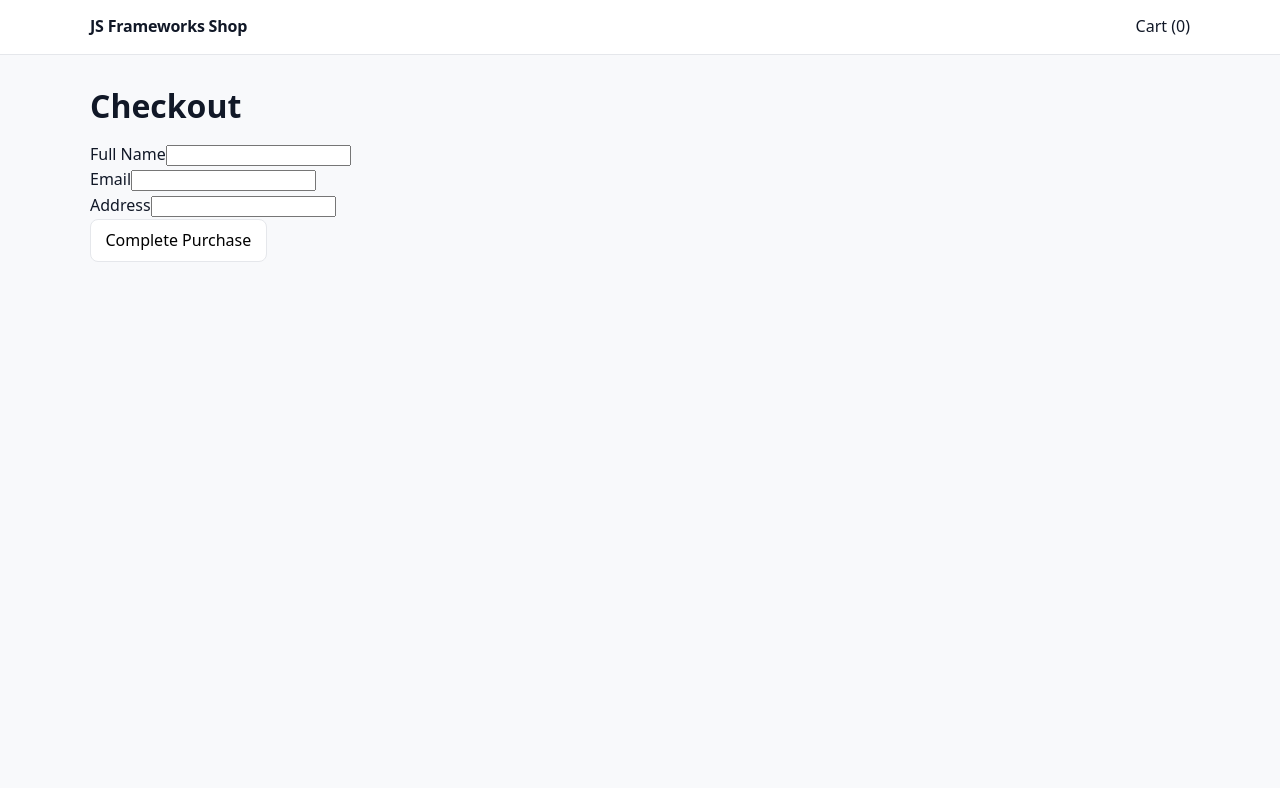
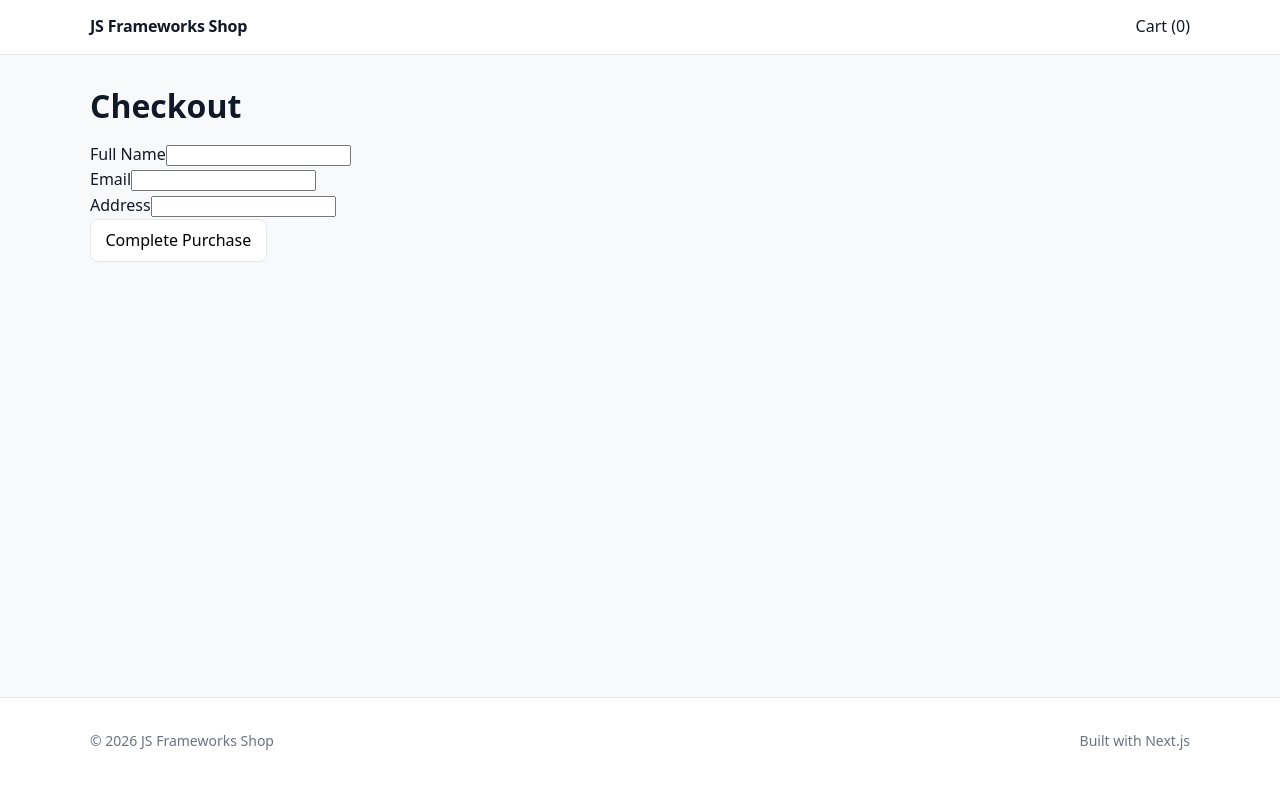
Before and after one commit to NoroffFEU/jsfw-2025-v1-raddishai-jsf, a Next.js app: page /checkout in a window 1280 px wide. Shown: the top 788 px of the page. Built offline with nearby package versions, Linux system fonts and the light colour scheme.

Commit message:
Added footer, and begun on resonsive styling

```diff
--- a/src/app/globals.css
+++ b/src/app/globals.css
@@ -10,6 +10,17 @@ html,
 body {
   margin: 0;
   padding: 0;
+  height: 100%;
+}
+
+.app-shell {
+  min-height: 100vh;
+  display: flex;
+  flex-direction: column;
+}
+
+.app-content {
+  flex: 1;
 }
 
 /* ===== Design Tokens ===== */
@@ -85,10 +96,16 @@ ul {
 
 .product-grid {
   display: grid;
-  gap: 2rem;
-  grid-template-columns: repeat(auto-fill, minmax(250px, 1fr));
+  gap: 1.25rem;
+  grid-template-columns: repeat(auto-fill, minmax(220px, 1fr));
 }
 
+@media (min-width: 800px) {
+  .product-grid {
+    gap: 2rem;
+    grid-template-columns: repeat(auto-fill, minmax(250px, 1fr));
+  }
+}
 /* ===== Buttons ===== */
 
 button {
--- a/src/app/layout.js
+++ b/src/app/layout.js
@@ -1,5 +1,6 @@
 import "./globals.css";
 import Header from "@/components/Header";
+import Footer from "@/components/Footer";
 import { Providers } from "./providers";
 
 export const metadata = {
@@ -12,8 +13,11 @@ export default function RootLayout({ children }) {
     <html lang="en">
       <body>
         <Providers>
-          <Header />
-          {children}
+          <div className="app-shell">
+            <Header />
+            <div className="app-content">{children}</div>
+            <Footer />
+          </div>
         </Providers>
       </body>
     </html>
--- a/src/app/product/[id]/page.js
+++ b/src/app/product/[id]/page.js
@@ -19,8 +19,9 @@ export default async function ProductPage({ params }) {
           <Image
             src={product.image.url}
             alt={product.image.alt || product.title}
-            width={400}
-            height={400}
+            width={600}
+            height={600}
+            sizes="(min-width: 800px) 420px, 100vw"
           />
         </div>
 
--- /dev/null
+++ b/src/components/Footer.js
@@ -0,0 +1,12 @@
+import styles from "./Footer.module.css";
+
+export default function Footer() {
+  return (
+    <footer className={styles.footer}>
+      <div className={`container ${styles.inner}`}>
+        <p>© {new Date().getFullYear()} JS Frameworks Shop</p>
+        <p>Built with Next.js</p>
+      </div>
+    </footer>
+  );
+}
--- /dev/null
+++ b/src/components/Footer.module.css
@@ -0,0 +1,15 @@
+.footer {
+  margin-top: 4rem;
+  padding: 2rem 0;
+  border-top: 1px solid var(--border);
+  background: var(--surface);
+}
+
+.inner {
+  display: flex;
+  justify-content: space-between;
+  align-items: center;
+  gap: 1rem;
+  font-size: 0.875rem;
+  color: var(--muted);
+}
```
Also changed, not shown: src/app/product/[id]/page.module.css (+12 -0 lines), src/components/ProductCard.module.css (+15 -0 lines).
